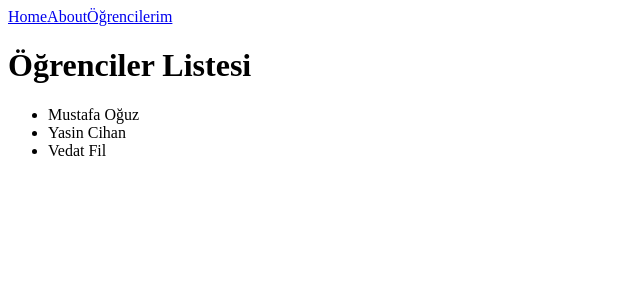
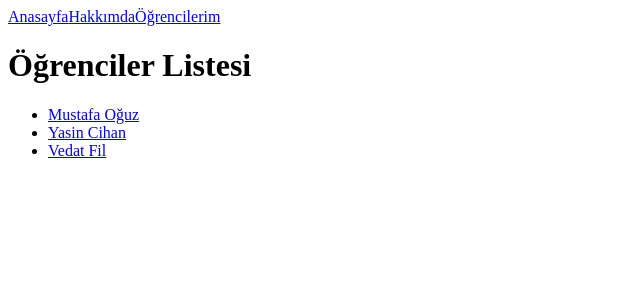
Before and after one commit to msabrioguz/Vue3-Ders, a Vue app in the folder 12-Routing/: page /students in a window 1280 px wide. Shown: the top 300 px of the page, without its empty margins (0-640 px from the left). Built offline with nearby package versions, Linux system fonts and the light colour scheme.

Commit message:
404 Not Found Sayfasının Tanımlanması

```diff
--- a/12-Routing/src/App.vue
+++ b/12-Routing/src/App.vue
@@ -2,8 +2,8 @@
   <header>
     <div class="wrapper">
       <nav>
-        <RouterLink to="/">Home</RouterLink>
-        <RouterLink to="/about">About</RouterLink>
+        <RouterLink to="/">Anasayfa</RouterLink>
+        <RouterLink to="/about">Hakkımda</RouterLink>
         <RouterLink to="/students">Öğrencilerim</RouterLink>
       </nav>
     </div>
--- a/12-Routing/src/router/index.js
+++ b/12-Routing/src/router/index.js
@@ -1,6 +1,8 @@
 import { createRouter, createWebHistory } from 'vue-router'
 import HomeView from '../views/HomeView.vue'
 import StudentsView from '@/views/StudentsView.vue'
+import StudentDetail from '@/views/StudentDetail.vue'
+import NotFound from '@/views/NotFound.vue'
 
 const router = createRouter({
   history: createWebHistory(import.meta.env.BASE_URL),
@@ -22,7 +24,23 @@ const router = createRouter({
       path: '/students',
       name: 'students',
       component: StudentsView
-    }
+    },
+    {
+      path: '/students/:id',
+      name: 'student-detail',
+      component: StudentDetail,
+      props: true
+    },
+    {
+      path: '/studentsList',
+      redirect: 'students',
+    },
+    {
+      // 404 Bulunamadı Sayfası
+      path: '/:catchAll(.*)',
+      name: 'NotFound',
+      component: NotFound
+    },
   ]
 })
 
--- a/12-Routing/src/views/AboutView.vue
+++ b/12-Routing/src/views/AboutView.vue
@@ -1,6 +1,6 @@
 <template>
   <div>
-    <h1>About Page</h1>
+    <h1>Hakkımda Sayfası</h1>
     <p>
       Lorem ipsum dolor sit amet consectetur adipisicing elit. Ipsum eos voluptatibus nostrum. Ex ea
       veritatis debitis repudiandae aperiam incidunt ratione eum, consequuntur culpa, animi ad,
--- /dev/null
+++ b/12-Routing/src/views/NotFound.vue
@@ -0,0 +1,12 @@
+<template>
+    <h2>404 Sayfa Bulunamadı</h2>
+</template>
+<script>
+export default {
+    name: 'NotFound',
+    components: {},
+}
+</script>
+<style>
+
+</style>
--- /dev/null
+++ b/12-Routing/src/views/StudentDetail.vue
@@ -0,0 +1,18 @@
+<template>
+  <h1>Öğrenci Detay</h1>
+  <!-- <h3>Öğrenci Id: {{ $route.params.id }}</h3> -->
+  <h3>Öğrenci Id: {{ id }}</h3>
+</template>
+<script>
+export default {
+  name: 'StudentDetail',
+  components: {},
+  //   data() {
+  //     return {
+  //       id: this.$route.params.id
+  //     }
+  //   }
+  props: ['id']
+}
+</script>
+<style></style>
--- a/12-Routing/src/views/StudentsView.vue
+++ b/12-Routing/src/views/StudentsView.vue
@@ -1,26 +1,34 @@
 <template>
   <h1>Öğrenciler Listesi</h1>
   <ul>
-        <li>Mustafa Oğuz</li>
-        <li>Yasin Cihan</li>
-        <li>Vedat Fil</li>
+    <!-- <li v-for="student in students" :key="student.id"><RouterLink :to="`/students/${student.id}`">{{ student.name }}</RouterLink></li> -->
+    <li v-for="student in students" :key="student.id"><RouterLink :to="{ name: 'student-detail', params: { id: student.id } }">{{ student.name }}</RouterLink></li>
   </ul>
 </template>
 
 <script>
 export default {
-    name: "StudentsView",
-    components: {
-
-    },
+  name: 'StudentsView',
+  components: {},
   data() {
     return {
-
+      students: [
+        {
+          id: 1,
+          name: 'Mustafa Oğuz'
+        },
+        {
+          id: 2,
+          name: 'Yasin Cihan'
+        },
+        {
+          id: 3,
+          name: 'Vedat Fil'
+        }
+      ]
     }
   }
 }
 </script>
 
-  <style>
-
-  </style>
+<style></style>
```
Lines whose indentation alone changed are shown as unchanged.
